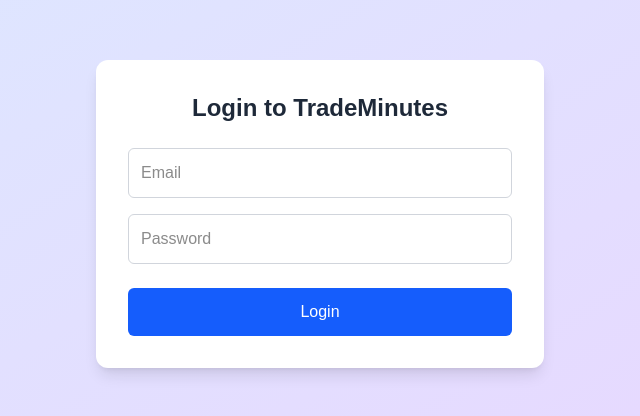
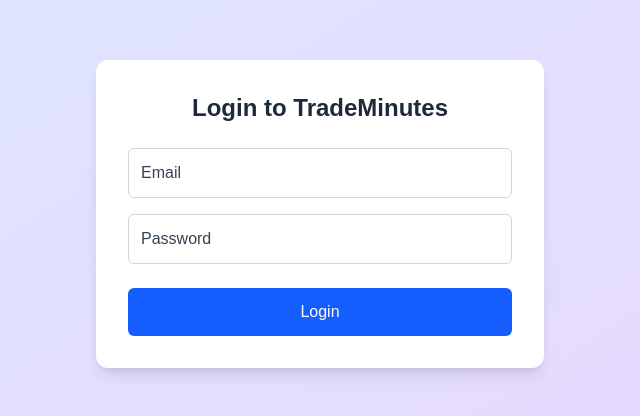
Before and after one commit to stevie1mat/frontend-test, a Next.js app: page /login in a window 1280 px wide. Shown: the part 186-602 px from the top of the page, without its empty margins (320-960 px from the left). Built offline with nearby package versions, Linux system fonts and the light colour scheme.

Commit message:
Placeholder made darker

```diff
--- a/src/app/login/page.tsx
+++ b/src/app/login/page.tsx
@@ -50,15 +50,16 @@
                     placeholder="Email"
                     value={email}
                     onChange={(e) => setEmail(e.target.value)}
-          className="w-full p-3 mb-4 border border-gray-300 rounded-md"
+                    className="w-full p-3 mb-4 border border-gray-300 rounded-md placeholder:text-gray-700"
                     required
                 />
+
                 <input
                     type="password"
                     placeholder="Password"
                     value={password}
                     onChange={(e) => setPassword(e.target.value)}
-          className="w-full p-3 mb-6 border border-gray-300 rounded-md"
+                    className="w-full p-3 mb-6 border border-gray-300 rounded-md placeholder:text-gray-700"
                     required
                 />
                 <button
```
Lines whose indentation alone changed are shown as unchanged.
